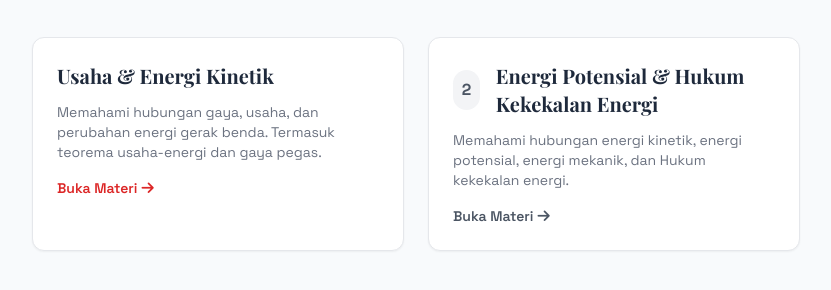
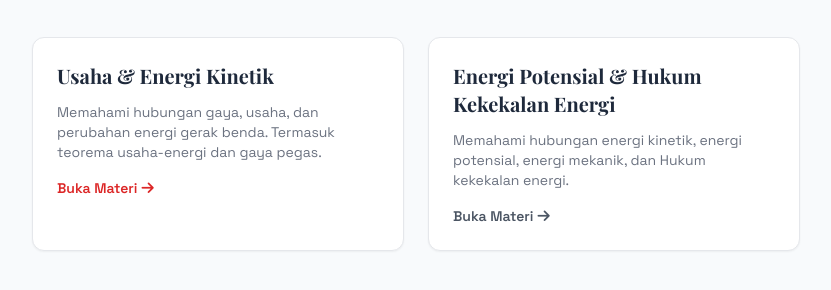
Before and after one commit to fidelisgigih/fisika-dasar-atmi, a plain HTML site: page index.html in a window 1280 px wide. Shown: the part 374-664 px from the top of the page, without its empty margins (224-1055 px from the left). Drawn offline with nearby package versions, Linux system fonts and the light colour scheme.

Commit message:
Update index.html

```diff
--- a/index.html
+++ b/index.html
@@ -22,7 +22,7 @@
 
     <div class="max-w-3xl w-full grid grid-cols-1 md:grid-cols-2 gap-6">
 
-        <!-- Kartu Materi 1 -->
+        <!-- Kartu Materi -->
         <a href="usaha-energi-kinetik/" class="block p-6 bg-white rounded-xl border border-gray-200 shadow-sm hover:shadow-md hover:border-red-400 transition-all group">
             <div class="flex items-center gap-4 mb-3">
                 <h2 class="text-xl font-bold group-hover:text-red-600 transition-colors">Usaha & Energi Kinetik</h2>
@@ -31,10 +31,9 @@
             <div class="mt-4 text-sm font-semibold text-red-600 flex items-center gap-1">Buka Materi <i class="fa-solid fa-arrow-right"></i></div>
         </a>
 
-        <!-- Kartu Materi 2 -->
+        <!-- Kartu Materi -->
         <a href="energi-potensial-dan-hukum-kekekalan-energi/" class="block p-6 bg-white rounded-xl border border-gray-200 shadow-sm hover:shadow-md hover:border-gray-400 transition-all group">
             <div class="flex items-center gap-4 mb-3">
-                <div class="w-10 h-10 rounded-full bg-gray-100 text-gray-600 flex items-center justify-center font-bold">2</div>
                 <h2 class="text-xl font-bold group-hover:text-gray-600 transition-colors">Energi Potensial & Hukum Kekekalan Energi</h2>
             </div>
             <p class="text-sm text-gray-500">Memahami hubungan energi kinetik, energi potensial, energi mekanik, dan Hukum kekekalan energi.</p>
```
